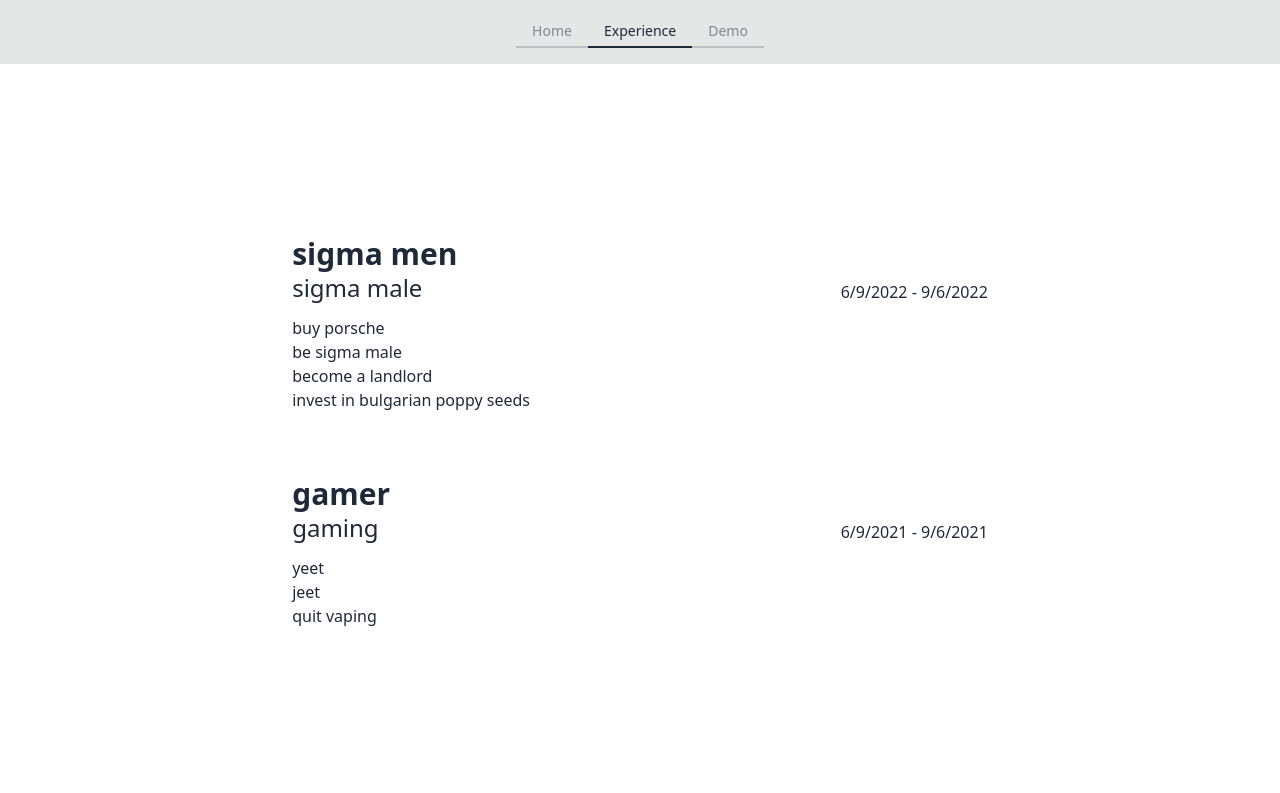
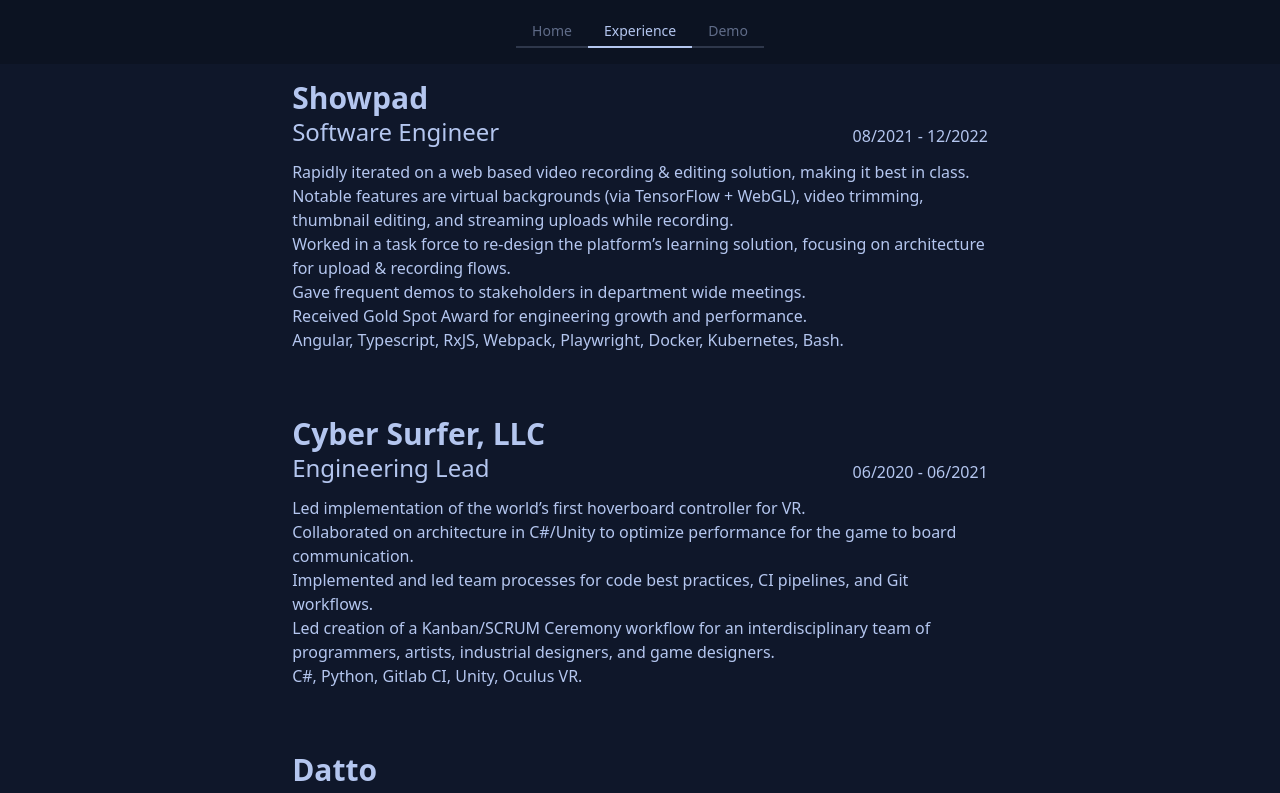
Before and after one commit to jackfrate/personal-site, a Next.js app: page /experience in a window 1280 px wide. Shown: the top 793 px of the page. Built offline with nearby package versions, Linux system fonts and the light colour scheme.

Commit message:
theme and experience all set

```diff
--- a/src/components/about.tsx
+++ b/src/components/about.tsx
@@ -16,8 +16,7 @@ const About = () => {
           </button>
           <p className="py-6">
             Feel free to record yourself judging my portfolio. The video is
-            local to your machine, nobody but you has it. You can also minimize
-            this if its annoying.
+            local to your machine, nobody but you has it.
           </p>
         </div>
       </div>
--- a/src/pages/experience/index.tsx
+++ b/src/pages/experience/index.tsx
@@ -12,25 +12,57 @@ export type JobItem = {
 
 const jobItems: JobItem[] = [
   {
-    companyName: "sigma men",
-    startDate: "6/9/2022",
-    endDate: "9/6/2022",
-    jobTitle: "sigma male",
+    jobTitle: "Software Engineer",
+    companyName: "Showpad",
+    startDate: "08/2021",
+    endDate: "12/2022",
     jobPoints: [
-      "buy porsche",
-      "be sigma male",
-      "become a landlord",
-      "invest in bulgarian poppy seeds",
+      "Rapidly iterated on a web based video recording & editing solution, making it best in class. Notable features are virtual backgrounds (via TensorFlow + WebGL), video trimming, thumbnail editing, and streaming uploads while recording.",
+      "Worked in a task force to re-design the platform’s learning solution, focusing on architecture for upload & recording flows.",
+      "Gave frequent demos to stakeholders in department wide meetings.",
+      "Received Gold Spot Award for engineering growth and performance.",
+      "Angular, Typescript, RxJS, Webpack, Playwright, Docker, Kubernetes, Bash.",
     ],
     index: 0,
   },
   {
-    companyName: "gamer",
-    startDate: "6/9/2021",
-    endDate: "9/6/2021",
-    jobTitle: "gaming",
-    jobPoints: ["yeet", "jeet", "quit vaping"],
+    jobTitle: "Engineering Lead",
+    companyName: "Cyber Surfer, LLC",
+    startDate: "06/2020",
+    endDate: "06/2021",
+    jobPoints: [
+      "Led implementation of the world’s first hoverboard controller for VR.",
+      "Collaborated on architecture in C#/Unity to optimize performance for the game to board communication.",
+      "Implemented and led team processes for code best practices, CI pipelines, and Git workflows.",
+      "Led creation of a Kanban/SCRUM Ceremony workflow for an interdisciplinary team of programmers, artists, industrial designers, and game designers.",
+      "C#, Python, Gitlab CI, Unity, Oculus VR.",
+    ],
     index: 1,
+  },
+  {
+    jobTitle: "Software Engineer Co-Op",
+    companyName: "Datto",
+    startDate: "01/2020 ",
+    endDate: "05/2020",
+    jobPoints: [
+      "Worked with the core product team, maintaining flagship device image recovery software for thousands of customers.",
+      "Reworked a monolithic PHP application to a REST based architecture, removing tech debt so features could ship faster.",
+      "Fixed a key storage bug that impacted almost all customers.",
+      "PHP, JavaScript, Bash, Symfony, JQuery, Scrum.",
+    ],
+    index: 2,
+  },
+  {
+    jobTitle: "Software Engineer Co-Op",
+    companyName: "Solu Technology Partners",
+    startDate: "01/2019",
+    endDate: "08/2019",
+    jobPoints: [
+      "Maintained front & back end microservices for an internal personnel management app.",
+      "Independently designed and implemented Google Calendar integration, helping managers coordinate teams.",
+      "Angular, TypeScript, Java, Bash, Spring Boot, AWS, Jenkins.",
+    ],
+    index: 3,
   },
 ];
 
--- a/tailwind.config.cjs
+++ b/tailwind.config.cjs
@@ -5,4 +5,14 @@ module.exports = {
     extend: {},
   },
   plugins: [require("daisyui")],
+  daisyui: {
+    styled: true,
+    themes: ["night"],
+    base: true,
+    utils: true,
+    logs: true,
+    rtl: false,
+    prefix: "",
+    darkTheme: "dark",
+  },
 };
```
